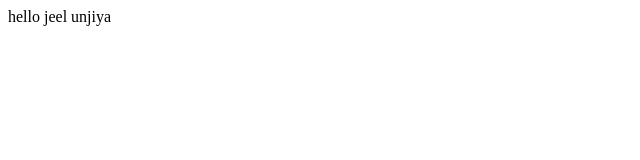
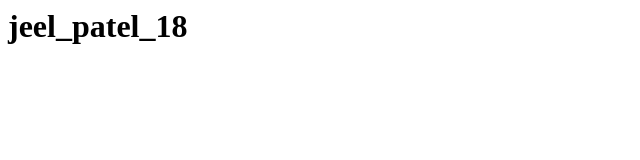
Before and after one commit to jeeluniya775/demo-file, a plain HTML site: page index.html in a window 1280 px wide. Shown: the whole page, without its empty margins (0-640 px from the left). Drawn offline with Linux system fonts and the light colour scheme.

Commit message:
change name only

```diff
--- a/index.html
+++ b/index.html
@@ -1 +1 @@
-<p>hello jeel unjiya</p>
+<h1>jeel_patel_18</h1>
```
Also changed, not shown: 1 other file.
